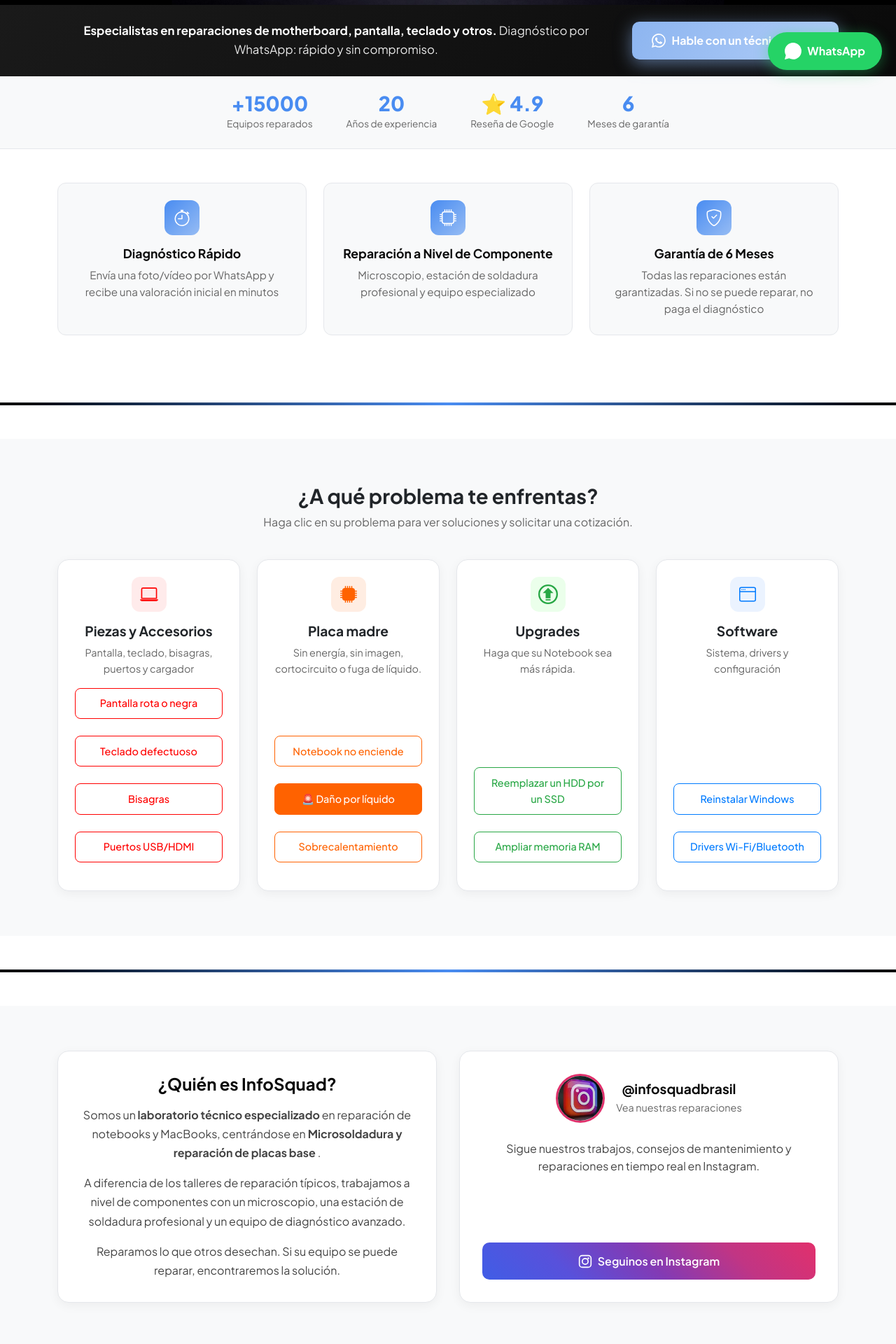
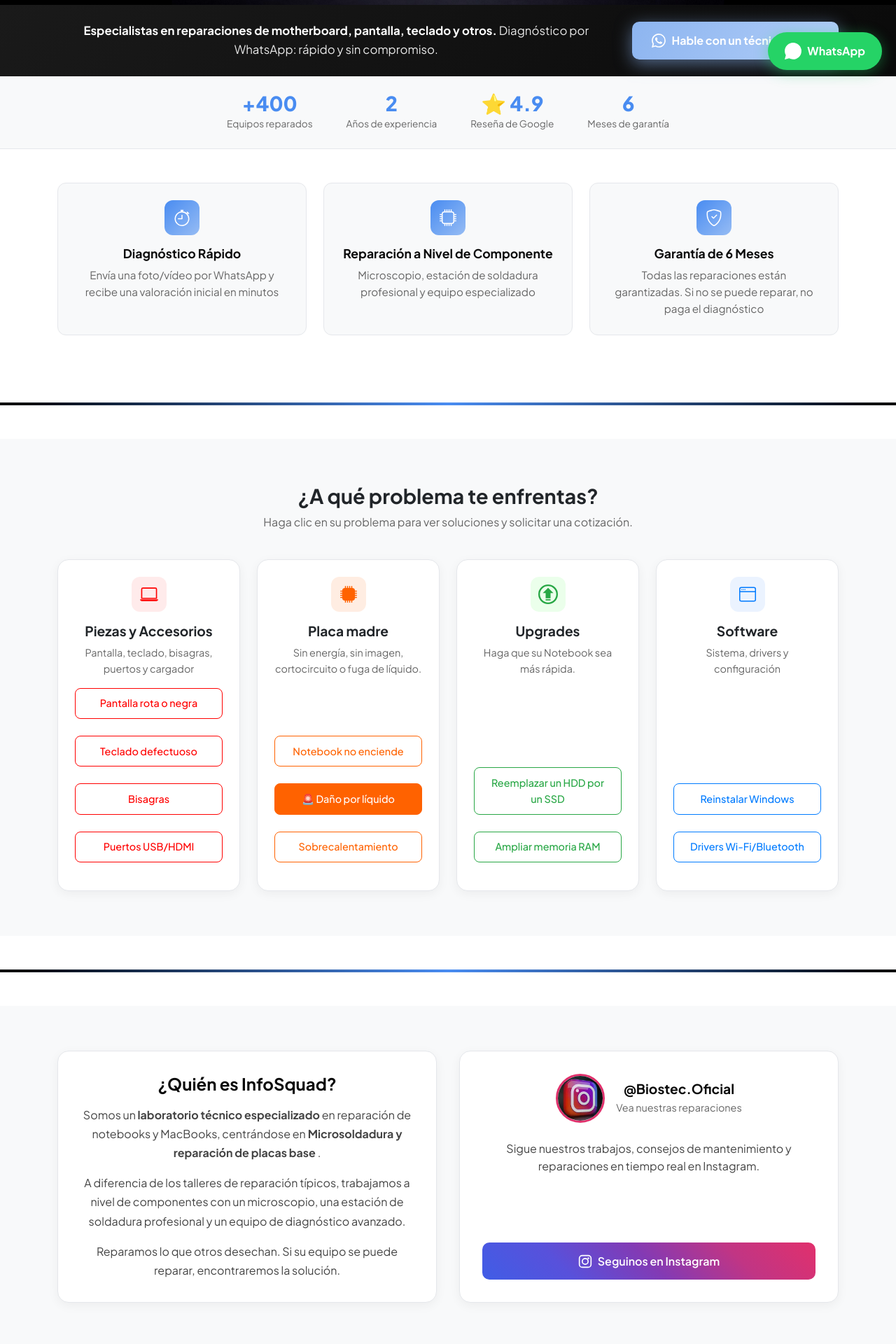
Before and after one commit to FrancoMED/BIOSTEC, a React (Create React App) app in the folder client/: page / in a window 1280 px wide. Shown: the part 620-2540 px from the top of the page at 70% size. Built offline with nearby package versions, Linux system fonts and the light colour scheme.

Commit message:
replace links wsp and IG

```diff
--- a/client/src/components/About/About.jsx
+++ b/client/src/components/About/About.jsx
@@ -28,9 +28,9 @@ const About = () => {
 
 					<div class={styles.instagram_box_v2}>
 						<div class={styles.instagram_header}>
-							<img src={imageIG} alt="Instagram InfoSquad" />
+							<img src={imageIG} alt="Instagram BiosTec" />
 							<div>
-								<h3>@infosquadbrasil</h3>
+								<h3>@Biostec.Oficial</h3>
 								<p>Vea nuestras reparaciones</p>
 							</div>
 						</div>
@@ -41,7 +41,7 @@ const About = () => {
 							</p>
 						</div>
 						<Link
-							to="https://www.instagram.com/infosquadbrasil/"
+							to="https://www.instagram.com/biostec.oficial/?hl=es"
 							target="_blank"
 							rel="noreferrer"
 							class={styles.btn_instagram_v2}
--- a/client/src/components/ButtonFloat/ButtonFloat.jsx
+++ b/client/src/components/ButtonFloat/ButtonFloat.jsx
@@ -5,8 +5,7 @@ const ButtonFloat = () => {
 	return (
 		<div class={styles.floating_whatsapp}>
 			<a
-				href="https://wa.me/5521976724708?text=Oi!%20Preciso%20de%20ajuda%20com%20meu%20notebook"
-				target="_blank"
+				href="https://wa.me/5491130508080?text=¡Hola!%20tengo%20un%20problema%20con%20mi%20equipo,%20¿Podrían%20ayudarme?"
 				rel="noreferrer"
 				class={styles.whatsapp_float_btn}
 			>
--- a/client/src/components/Contact/Contact.jsx
+++ b/client/src/components/Contact/Contact.jsx
@@ -12,7 +12,7 @@ const Contact = () => {
 						Describe tu problema vía WhatsApp y recibe una valoración inicial.
 					</p>
 					<a
-						href="https://wa.me/5521976724708?text=Oi!%20Meu%20notebook%20está%20com%20problema.%20Podem%20me%20ajudar?"
+						href="https://wa.me/5491130508080?text=¡Hola!%20tengo%20un%20problema%20con%20mi%20equipo,%20¿Podrían%20ayudarme?"
 						class={styles.cta_whatsapp}
 						target="_blank"
 						rel="noreferrer"
@@ -48,9 +48,9 @@ const Contact = () => {
 						<div>
 							<h4>Dirección</h4>
 							<p>
-								Rua India, 2 - Campo Grande
+								Gurruchaga 1010 - Zeballos
 								<br />
-								Rio de Janeiro/RJ
+								Florencio Varela
 							</p>
 						</div>
 					</div>
@@ -70,8 +70,8 @@ const Contact = () => {
 						<div>
 							<h4>Email</h4>
 							<p>
-								<a href="mailto:infosquadbrasil@gmail.com">
-									infosquadbrasil@gmail.com
+								<a href="mailto:Agustincardz@gmail.com">
+									Agustincardz@gmail.com
 								</a>
 							</p>
 						</div>
@@ -104,11 +104,11 @@ const Contact = () => {
 							<h4>Instagram</h4>
 							<p>
 								<a
-									href="https://www.instagram.com/infosquadbrasil/"
+									href="https://www.instagram.com/biostec.oficial/?hl=es"
 									target="_blank"
 									rel="noreferrer"
 								>
-									@infosquadbrasil
+									@Biostec.Oficial
 								</a>
 							</p>
 						</div>
--- a/client/src/components/Features/Features.jsx
+++ b/client/src/components/Features/Features.jsx
@@ -8,11 +8,11 @@ const Features = () => {
 				<div class="container">
 					<div class={styles.proof_grid}>
 						<div class={styles.proof_item}>
-							<div class={styles.proof_number}>+15000</div>
+							<div class={styles.proof_number}>+400</div>
 							<div class={styles.proof_label}>Equipos reparados</div>
 						</div>
 						<div class={styles.proof_item}>
-							<div class={styles.proof_number}>20</div>
+							<div class={styles.proof_number}>2</div>
 							<div class={styles.proof_label}>Años de experiencia</div>
 						</div>
 						<div class={styles.proof_item}>
--- a/client/src/components/LandingPage/LandingPage.jsx
+++ b/client/src/components/LandingPage/LandingPage.jsx
@@ -24,7 +24,7 @@ const LandingPage = () => {
 							Diagnóstico por WhatsApp: rápido y sin compromiso.
 						</p>
 						<Link
-							to="https://wa.me/5521976724708?text=Oi!%20Meu%20notebook%20está%20com%20problema.%20Podem%20me%20ajudar?"
+							to="https://wa.me/5491130508080?text=¡Hola!%20Mi%20notebook%20tiene%20problemas.%20¿Podrían%20ayudarme?"
 							class={`${styles.hero_cta_btn}`}
 							target="_blank"
 							rel="noopener noreferrer"
```
